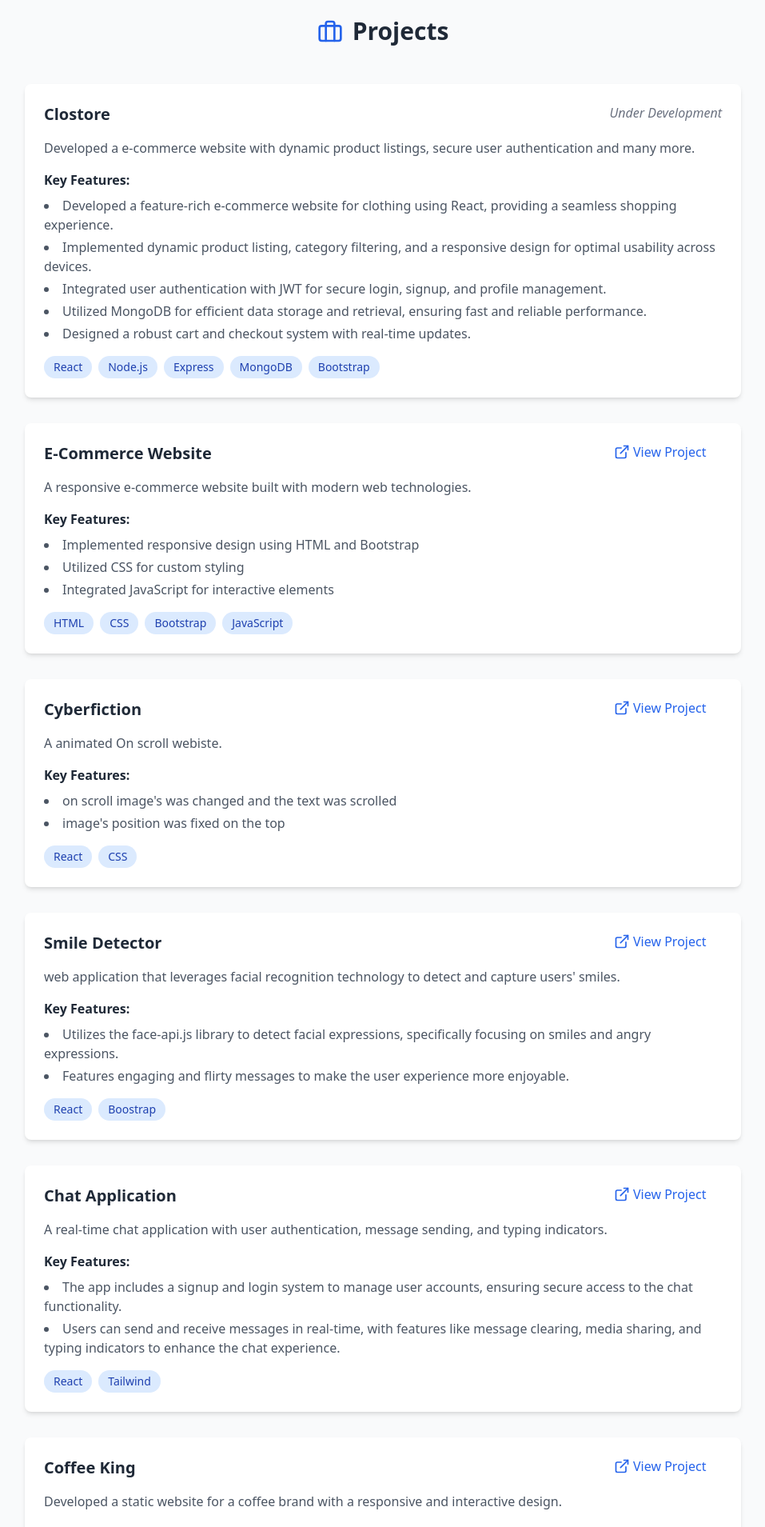
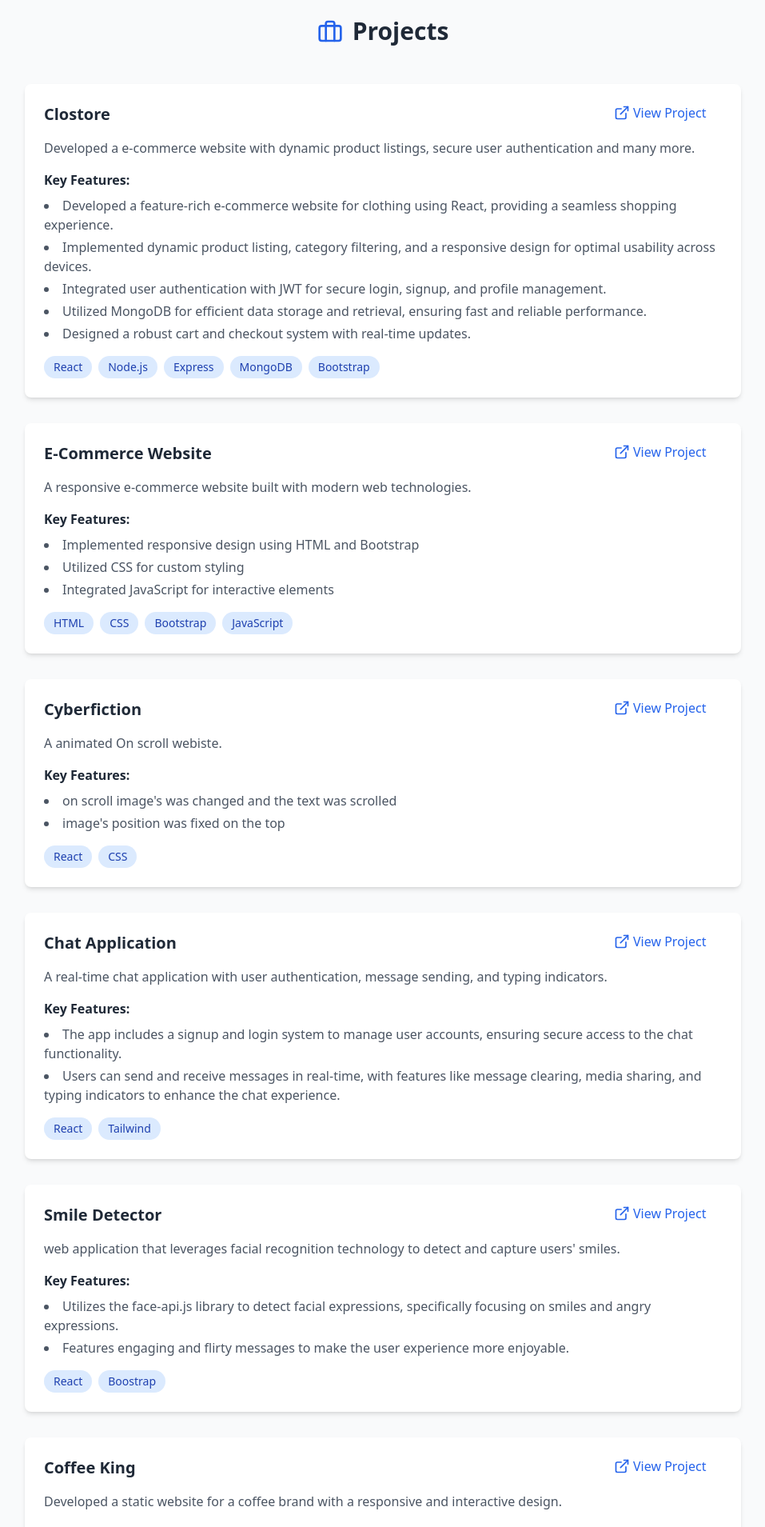
Before and after one commit to kushang2410/Portfolio, a React (Vite) app: page / in a window 1280 px wide. Shown: the part 2380-4289 px from the top of the page at 80% size, without its empty margins (161-1118 px from the left). Built offline with nearby package versions, Linux system fonts and the light colour scheme.

Commit message:
Portfolio

```diff
--- a/src/components/Projects.jsx
+++ b/src/components/Projects.jsx
@@ -8,7 +8,7 @@ const Projects = () => {
       title: "Clostore",
       description: "Developed a e-commerce website with dynamic product listings, secure user authentication and many more.",
       technologies: ["React", "Node.js", "Express", "MongoDB", "Bootstrap"],
-      link: "",
+      link: "https://clostore.vercel.app/",
       features: [
         "Developed a feature-rich e-commerce website for clothing using React, providing a seamless shopping experience.",
         "Implemented dynamic product listing, category filtering, and a responsive design for optimal usability across devices.",
@@ -39,6 +39,16 @@ const Projects = () => {
       ]
     },
     {
+      title: "Chat Application",
+      description: "A real-time chat application with user authentication, message sending, and typing indicators.",
+      technologies: ["React", "Tailwind"],
+      link: "https://chat-application-three-pi.vercel.app/",
+      features: [
+        "The app includes a signup and login system to manage user accounts, ensuring secure access to the chat functionality.",
+        "Users can send and receive messages in real-time, with features like message clearing, media sharing, and typing indicators to enhance the chat experience."
+      ]
+    },
+    {
       title: "Smile Detector",
       description: "web application that leverages facial recognition technology to detect and capture users' smiles.",
       technologies: ["React", "Boostrap"],
@@ -46,16 +56,6 @@ const Projects = () => {
       features: [
         "Utilizes the face-api.js library to detect facial expressions, specifically focusing on smiles and angry expressions.",
         "Features engaging and flirty messages to make the user experience more enjoyable."
-      ]
-    },
-    {
-      title: "Chat Application",
-      description: "A real-time chat application with user authentication, message sending, and typing indicators.",
-      technologies: ["React", "Tailwind"],
-      link: "https://chat-application-three-pi.vercel.app/",
-      features: [
-        "The app includes a signup and login system to manage user accounts, ensuring secure access to the chat functionality.",
-        "Users can send and receive messages in real-time, with features like message clearing, media sharing, and typing indicators to enhance the chat experience."
       ]
     },
     {
@@ -96,9 +96,6 @@ const Projects = () => {
               >
                 <div className="flex justify-between items-start mb-4">
                   <h3 className="text-xl font-semibold text-gray-800 dark:text-white">{project.title}</h3>
-                  {index === 0 ? (
-                    <span className="text-gray-500 italic">Under Development</span>
-                  ) : (
                     <a
                       href={project.link}
                       target="_blank"
@@ -109,7 +106,6 @@ const Projects = () => {
                       <ExternalLink className="w-5 h-5 mr-1" />
                       View Project
                     </a>
-                  )}
                 </div>
                 <p className="text-gray-600 dark:text-white mb-4">{project.description}</p>
                 <div className="mb-4">
```
